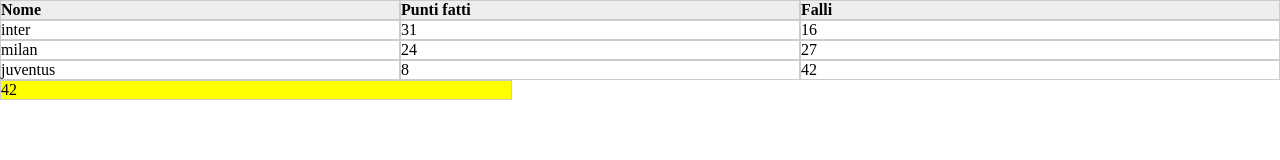
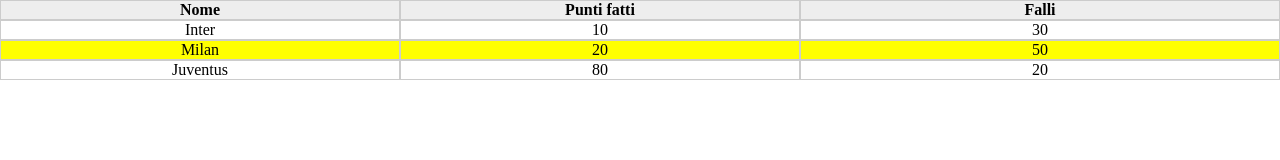
Before and after one commit to MarcoDeRosso/js-snack-es6, a plain HTML site: page SNACK 3/index.html in a window 1280 px wide. Drawn offline with Linux system fonts and the light colour scheme.

Commit message:
better style and script

```diff
--- a/SNACK 3/js/script.js
+++ b/SNACK 3/js/script.js
@@ -1,63 +1,55 @@
-/* Snack 3
-Abbiamo sempre un array di squadre, con:
-nome
-punti fatti
-falli subiti
-Stampare in html (in forma tabellare!!! :allegria::allegria:)
-i dati relativi alle squadre evidenziando in giallo la riga corrispondente alla squadra con più falli subiti.*/
 let tableHTML = document.querySelector('.table-container');
-const getRandomNumber = (min, max) => Math.floor(Math.random() * (max - min + 1)) + min;
 
 let teamsArray = [{
-        nome: "inter",
-        punti_fatti: 0,
-        falli: 0
+        nome: "Inter",
+        punti_fatti: 10,
+        falli: 30
     },
     {
-        nome: "milan",
-        punti_fatti: 0,
-        falli: 0
+        nome: "Milan",
+        punti_fatti: 20,
+        falli: 50
     },
     {
-        nome: "juventus",
-        punti_fatti: 0,
-        falli: 0
+        nome: "Juventus",
+        punti_fatti: 80,
+        falli: 20
     }
 ];
 
 
 
 let numeroMaggioreFalli = 0;
-let teamMaggiorefalli;
-let flag = false;
+let teamMaggioreFalli;
+
 for (let y = 0; y < teamsArray.length; y++) {
-    teamsArray[y].punti_fatti = getRandomNumber(0, 100);
-    teamsArray[y].falli = getRandomNumber(0, 50);
-    const { nome, punti_fatti, falli } = teamsArray[y];
-
-
-    tableHTML.innerHTML += `
-    <ul>
-    <li>${nome}</li>
-    <li>${punti_fatti}</li>
-    <li>${falli}</li>
-    </ul>
-    `
+    const { falli } = teamsArray[y];
 
     if (falli > numeroMaggioreFalli) {
         numeroMaggioreFalli = falli;
-        teamMaggiorefalli = teamsArray[y];
+        teamMaggioreFalli = teamsArray[y];
     }
 
 }
-console.log(`numero maggiore falli ${numeroMaggioreFalli}`)
 
-tableHTML.innerHTML += `
+console.log(numeroMaggioreFalli)
+
+for (let y = 0; y < teamsArray.length; y++) {
+
+    const { nome, punti_fatti, falli } = teamsArray[y];
+
+    tableHTML.innerHTML += `
 <ul>
-<li style="background-color:yellow">${numeroMaggioreFalli}</li>
+<li>${nome}</li>
+<li>${punti_fatti}</li>
+<li>${falli}</li>
 </ul>
 `
+}
 
+for (let y = 0; y < teamsArray.length; y++) {
 
-
-console.log(teamsArray);
+    if (teamsArray[y] === teamMaggioreFalli) {
+        document.getElementsByTagName("ul")[y + 1].style.backgroundColor = "yellow";
+    }
+}
--- a/SNACK 3/style.css
+++ b/SNACK 3/style.css
@@ -19,6 +19,7 @@
 .table-container ul li {
     border: 1px #ccc solid;
     flex-basis: calc(100% /3);
+    text-align: center;
 }
 
 .table-container ul li:last-child {
```
